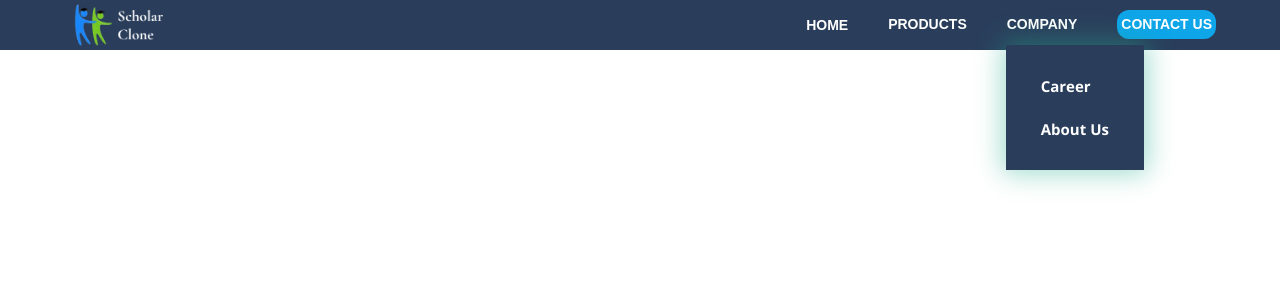
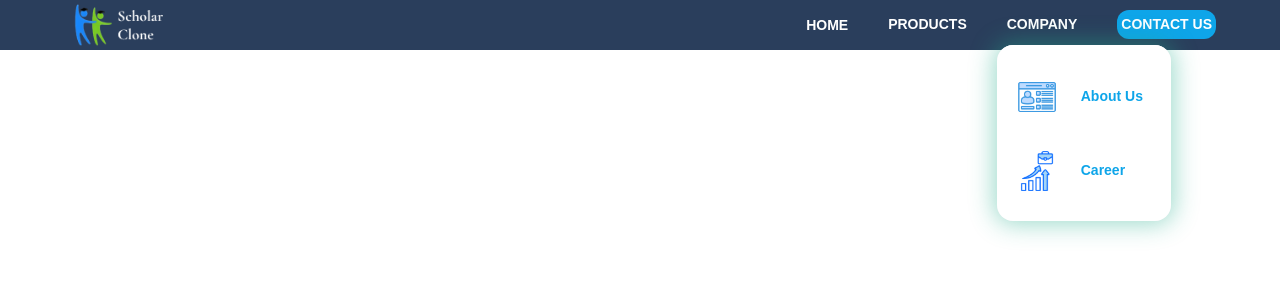
Before and after one commit to AJprSINGH/triz_app, a Next.js app: page /Header_C/NavBar in a window 1280 px wide. Both pictures are taken after a click on the button "COMPANY". Shown: the top 300 px of the page. Built offline with nearby package versions, Linux system fonts and the light colour scheme.

Commit message:
Check 50

```diff
--- a/src/CComponents/menuItems.js
+++ b/src/CComponents/menuItems.js
@@ -11,11 +11,5 @@ export const leftMenuItems = [
       title: "Career",
       url: "/career"
     },
-    {
-      id: 3,
-      icon: "/home_images/Megamenu/resource.png",
-      title: "Resources",
-      url: "/resources"
-    },
   ];
   export default {leftMenuItems};
--- a/src/pages/Header_C/NavBar.jsx
+++ b/src/pages/Header_C/NavBar.jsx
@@ -7,6 +7,7 @@ import './header.css';
 import { useRouter } from 'next/router';
 import NV1 from '../Header/Navbar_new';
 import MyComponent from './MyComponent';
+import FeatureLayoutMax from '@/CComponents/FeatureLayout';
 const navItems = [
   { label: 'HOME', layerName: 'home', href: '/center_home' },
   { label: 'PRODUCTS', layerName: 'products' },
@@ -120,28 +121,17 @@ useEffect(() => {
       {(activeDropdown === 'company') && (
         <div
         ref={dropdownRef}
-        className={`ps-item absolute bg-gradient-to-r text-white text-[15px] from-[rgb(42,62,92)] to-[rgb(42,62,92)] p-5 shadow-lg transition-all duration-300 ease-in-out fade-in`}
+        className={`absolute transition-all duration-300 ease-in-out fade-in`}
         style={{
           top: buttonRefs.current[activeDropdown]?.getBoundingClientRect().bottom + window.scrollY+10,
-          left: buttonRefs.current[activeDropdown]?.getBoundingClientRect().left + window.scrollX-1,
+          left: buttonRefs.current[activeDropdown]?.getBoundingClientRect().left + window.scrollX-10,
           zIndex: 1000,
-          boxShadow: '0 0 25px 3px rgba(36, 174, 139, 0.45)',
         }}
       >
         {activeDropdown === 'company' && (
-          <div onMouseLeave={handleMouseLeaveDropdown}>
-            <div className="dropdown-menu-wrapper">
-                    <ul className="dropdown-menu">
-                      {dropdownData.PRODUCTS.map((product) => (
-                        <li key={product.label}>
-                          <Link href={product.href} className="dropdown-item font-noto">
-                            {product.label}
-                          </Link>
-                        </li>
-                      ))}
-                    </ul>
-                  </div>
-          </div>
+                    <div onMouseLeave={handleMouseLeaveDropdown}>
+                      <FeatureLayoutMax/>
+                    </div>
         )}
       </div>
       )}
```
